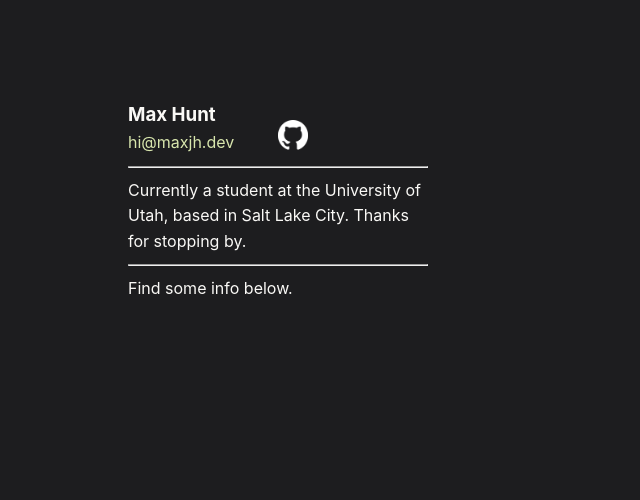
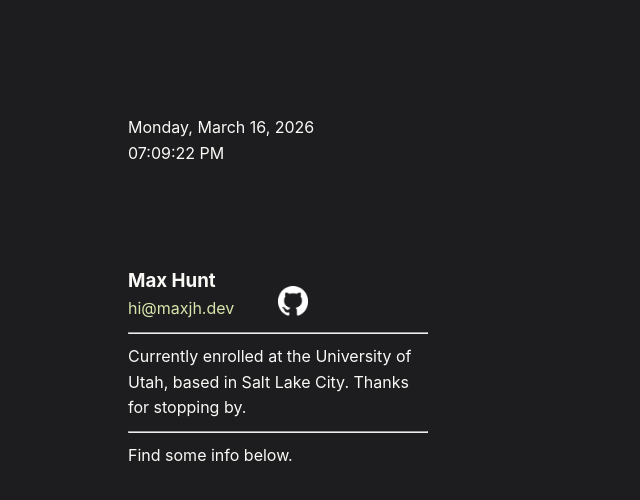
Before and after one commit to tastefulblues/portfolio, a React (Vite) app: page / in a window 1280 px wide. Shown: the top 500 px of the page, without its empty margins (0-640 px from the left). Built offline with nearby package versions, Linux system fonts and the light colour scheme.

Commit message:
Added Clock Component

```diff
--- a/src/App.jsx
+++ b/src/App.jsx
@@ -1,8 +1,12 @@
 import gitIcon from './assets/GitHub_Invertocat_White.png'
+import Clock from './components/Clock'
 
 function App() {
   return (
   <>
+  <div className = "clockContainer">
+  < Clock />
+  </div>
     <div className = "container">
       <div className = "name">
         <h3>Max Hunt</h3>
@@ -16,7 +20,7 @@ function App() {
     <hr></hr>
     <div className = "bio">
       <p>
-        Currently a student at the University of Utah,
+        Currently enrolled at the University of Utah,
         based in Salt Lake City. Thanks for stopping by.
       </p>
     </div>
--- /dev/null
+++ b/src/components/Clock.jsx
@@ -0,0 +1,33 @@
+import { useState, useEffect } from "react";
+
+export default function Clock()
+{
+    const [now, setNow] = useState(new Date());
+
+  useEffect(() => {
+    const timer = setInterval(() => setNow(new Date()), 1000);
+    return () => clearInterval(timer);
+  }, []);
+
+    const formattedDate = now.toLocaleDateString(undefined, {
+    weekday: "long",
+    year: "numeric",
+    month: "long",
+    day: "numeric",
+  });
+
+  const formattedTime = now.toLocaleTimeString(undefined, {
+    hour: "2-digit",
+    minute: "2-digit",
+    second: "2-digit",
+  });
+
+  const timezone = Intl.DateTimeFormat().resolvedOptions().timeZone;
+
+  return (
+    <div>
+      <p>{formattedDate}</p>
+      <p>{formattedTime}</p>
+    </div>
+  );
+}
--- a/src/index.css
+++ b/src/index.css
@@ -12,6 +12,11 @@ body
   color: #faf9f6;
   line-height: 1.6;
   margin-left: 10%;
+}
+
+.clockContainer
+{
+ margin-top: 10%;
 }
 
 .container
```
